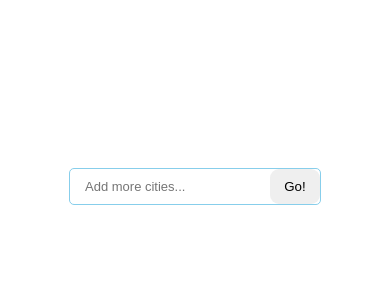
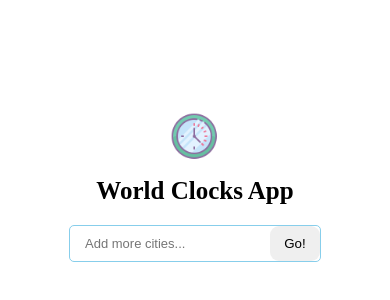
Before and after one commit to vativa/FinT-Frontend-Coding-Challenge, a website built with webpack: page src/template.html in a window 390 px wide. Shown: the part 236-536 px from the top of the page. Built offline with nearby package versions, Linux system fonts and the light colour scheme; some packages are replaced by stand-ins of ours; no server answers; files whose address does not match are found by name.

Commit message:
AppBar component added, README.md updated

```diff
--- /dev/null
+++ b/src/components/AppBar.js
@@ -0,0 +1,16 @@
+const AppBar = ({ title }) => {
+    const cont = document.createElement('div');
+    cont.setAttribute('id', 'app-bar')
+
+    const icon = document.createElement('img');
+    icon.setAttribute('src', '/favicon.png');
+    cont.appendChild(icon);
+
+    const head = document.createElement('h3');
+    head.innerText = title;
+    cont.appendChild(head);
+
+    return cont;
+};
+
+export default AppBar;
--- a/src/index.scss
+++ b/src/index.scss
@@ -28,6 +28,24 @@ body {
     flex-flow: column nowrap;
     justify-content: center;
     align-items: center;
+
+    #app-bar {
+        display: flex;
+        flex-flow: row nowrap;
+        justify-content: center;
+        align-items: center;
+        width: 100%;
+
+        img {
+            width: 30px;
+            height: 30px;
+            margin-right: 10px;
+        }
+
+        h3 {
+            font-size: 20px;
+        }
+    }
 
     #form-wrapper {
         #input-form {
@@ -134,9 +152,29 @@ body {
 
 @media (max-width: 600px) {
     #master-layout {
+        #app-bar {
+            flex-direction: column;
+            align-items: center;
+
+            img {
+                width: 50px;
+                height: 50px;
+                margin: 0;
+            }
+
+            h3 {
+                margin: 15px 0 20px;
+                font-size: 25px;
+            }
+        }
+
         .autocomplete {
             width: 200px !important;
         }
+        .autocomplete-items {
+            width: 250px;
+        }
+
         #clock-wrapper {
             flex-direction: column;
 
--- a/src/layouts/MasterLayout.js
+++ b/src/layouts/MasterLayout.js
@@ -1,12 +1,14 @@
 /**
  * Top hierarchy UI omponent
  */
+import AppBar from 'components/AppBar';
 import InputForm from 'components/InputForm';
 import ClockView from 'components/ClockView';
 
 const MasterLayout = ({ cities }) => {
     const master = document.createElement('div');
     master.setAttribute('id', 'master-layout');
+    master.appendChild(AppBar({ title: 'World Clocks App' }));
     master.appendChild(InputForm({ cities, addCity }));
     cities.forEach(city => master.appendChild(ClockView(city)));
     function addCity(city) {
```
Also changed, not shown: README.md.
